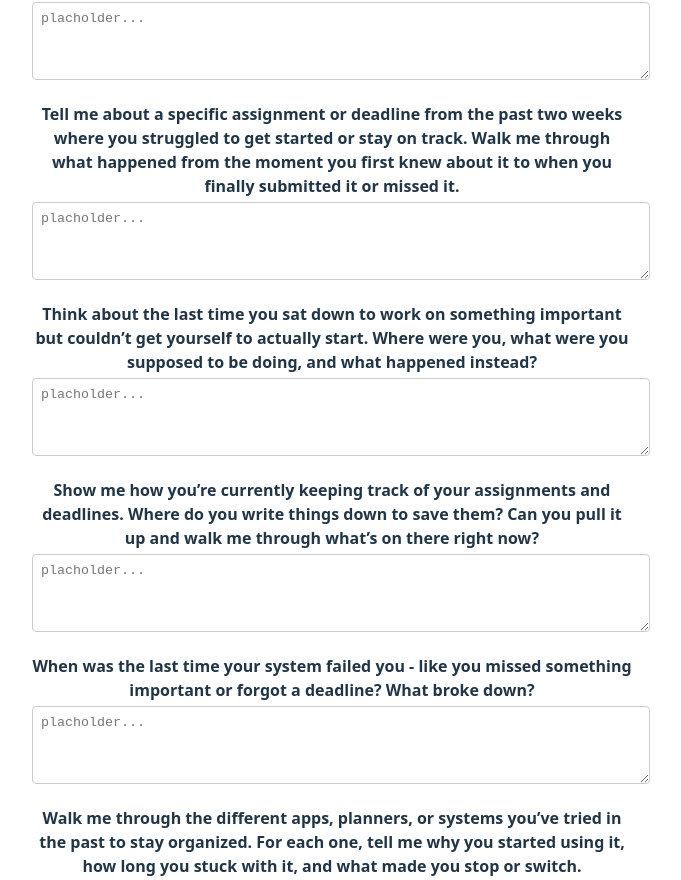
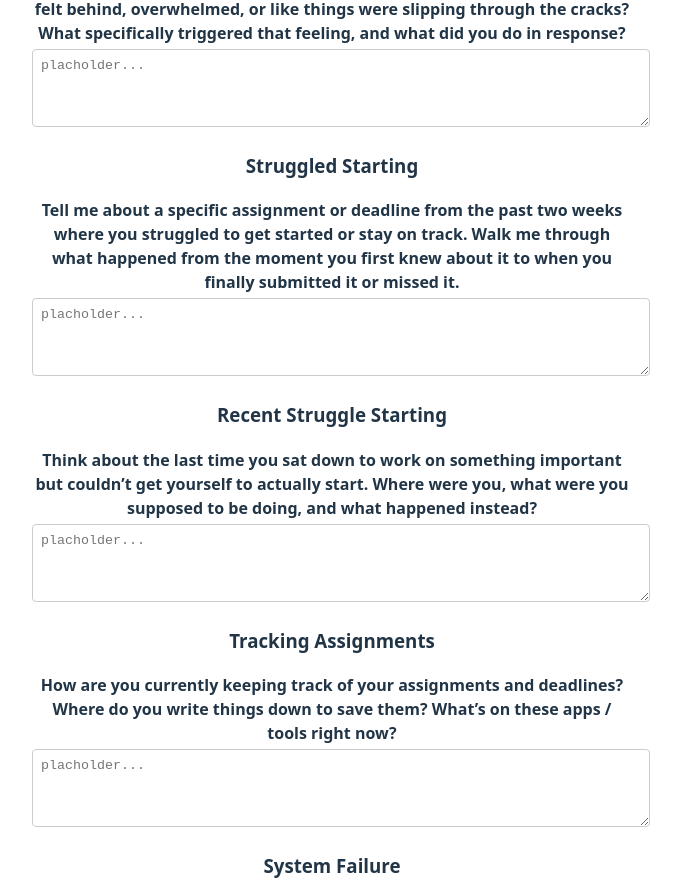
Before and after one commit to asoma-digital/customer-discovery-form, a React (Vite) app: page / in a window 1280 px wide. Shown: the part 1175-2055 px from the top of the page, without its empty margins (308-989 px from the left). Built offline with nearby package versions, Linux system fonts and the light colour scheme; no server answers.

Commit message:
updated questions and sectioned the survey questions

```diff
--- a/src/components/DiscoveryForm.jsx
+++ b/src/components/DiscoveryForm.jsx
@@ -146,8 +146,10 @@ function DiscoveryForm() {
                     />
                 </section>
 
+                <section id='survey-questions'>
+                    <h2>Survey Questions</h2>
                     <section>
-                    <h2>Survey Questions</h2>
+                        <h3>Recent Overwhelm</h3>
                         <ParagraphAnswerQuestion
                             name="recent_overwhelm"
                             label="Can you walk me through a recent time - like in the past week - when you felt behind, overwhelmed, or like things were slipping through the cracks? What specifically triggered that feeling, and what did you do in response?"
@@ -166,8 +168,10 @@ function DiscoveryForm() {
                             parentName="recent_overwhelm"
                             {...followUpConfig.recent_overwhelm3}
                         />
+                    </section>
 
-
+                    <section>
+                        <h3>Struggled Starting</h3>
                         <ParagraphAnswerQuestion
                             name="struggled_starting"
                             label="Tell me about a specific assignment or deadline from the past two weeks where you struggled to get started or stay on track. Walk me through what happened from the moment you first knew about it to when you finally submitted it or missed it."
@@ -186,8 +190,10 @@ function DiscoveryForm() {
                             parentName="struggled_starting"
                             {...followUpConfig.struggled_starting3}
                         />
+                    </section>
 
-
+                    <section>
+                        <h3>Recent Struggle Starting</h3>
                         <ParagraphAnswerQuestion
                             name="recent_struggle_starting"
                             label="Think about the last time you sat down to work on something important but couldn’t get yourself to actually start. Where were you, what were you supposed to be doing, and what happened instead?"
@@ -206,11 +212,13 @@ function DiscoveryForm() {
                             parentName="recent_struggle_starting"
                             {...followUpConfig.recent_struggle_starting3}
                         />
+                    </section>
 
-
+                    <section>
+                        <h3>Tracking Assignments</h3>
                         <ParagraphAnswerQuestion
                             name="track_assignments"
-                        label="Show me how you’re currently keeping track of your assignments and deadlines. Where do you write things down to save them? Can you pull it up and walk me through what’s on there right now?"
+                            label="How are you currently keeping track of your assignments and deadlines? Where do you write things down to save them? What’s on these apps / tools right now?"
                             required={true}
                             placeholder="placholder..."
                         />
@@ -226,8 +234,10 @@ function DiscoveryForm() {
                             parentName="track_assignments"
                             {...followUpConfig.track_assignments3}
                         />
+                    </section>
 
-
+                    <section>
+                        <h3>System Failure</h3>
                         <ParagraphAnswerQuestion
                             name="system_failed"
                             label="When was the last time your system failed you - like you missed something important or forgot a deadline? What broke down?"
@@ -246,8 +256,10 @@ function DiscoveryForm() {
                             parentName="system_failed"
                             {...followUpConfig.system_failed3}
                         />
+                    </section>
 
-
+                    <section>
+                        <h3>Past Systems</h3>
                         <ParagraphAnswerQuestion
                             name="past_systems"
                             label="Walk me through the different apps, planners, or systems you’ve tried in the past to stay organized. For each one, tell me why you started using it, how long you stuck with it, and what made you stop or switch."
@@ -266,8 +278,10 @@ function DiscoveryForm() {
                             parentName="past_systems"
                             {...followUpConfig.past_systems3}
                         />
+                    </section>
 
-
+                    <section>
+                        <h3>Recent Difficult Day</h3>
                         <ParagraphAnswerQuestion
                             name="recent_difficult_day"
                             label="Tell me about a recent day that was particularly hard for you academically - walk me through from when you woke up to when you went to bed. What made it harder than usual?"
@@ -286,8 +300,10 @@ function DiscoveryForm() {
                             parentName="recent_difficult_day"
                             {...followUpConfig.recent_difficult_day3}
                         />
+                    </section>
 
-
+                    <section>
+                        <h3>Emotions</h3>
                         <ParagraphAnswerQuestion
                             name="burnt_out"
                             label="Tell me about the last time you hit a wall emotionally with school - where you were just completely burnt out or couldn’t make yourself do anything. What day was that, what triggered it, and what did you actually do for the next few hours?"
@@ -306,8 +322,10 @@ function DiscoveryForm() {
                             parentName="burnt_out"
                             {...followUpConfig.burnt_out3}
                         />
+                    </section>
 
-
+                    <section>
+                        <h3>Actual Impact</h3>
                         <ParagraphAnswerQuestion
                             name="actual_impact"
                             label="Let’s talk about actual impact. Can you tell me about a specific grade, dropped class, or academic consequence you’ve experienced because of these challenges? What happened?"
@@ -326,8 +344,10 @@ function DiscoveryForm() {
                             parentName="actual_impact"
                             {...followUpConfig.actual_impact3}
                         />
+                    </section>
 
-
+                    <section>
+                        <h3>Dropping Out, Pausing, Changing Majors?</h3>
                         <ParagraphAnswerQuestion
                             name="dropping_out"
                             label="Have you ever seriously considered dropping out, taking a leave of absence, or changing your major because of these struggles? If so, when was the closest you came to actually doing it, and what stopped you?"
@@ -346,6 +366,7 @@ function DiscoveryForm() {
                             parentName="dropping_out"
                             {...followUpConfig.dropping_out3}
                         />
+                    </section>
 
                 </section>
 
```
Lines whose indentation alone changed are shown as unchanged.
